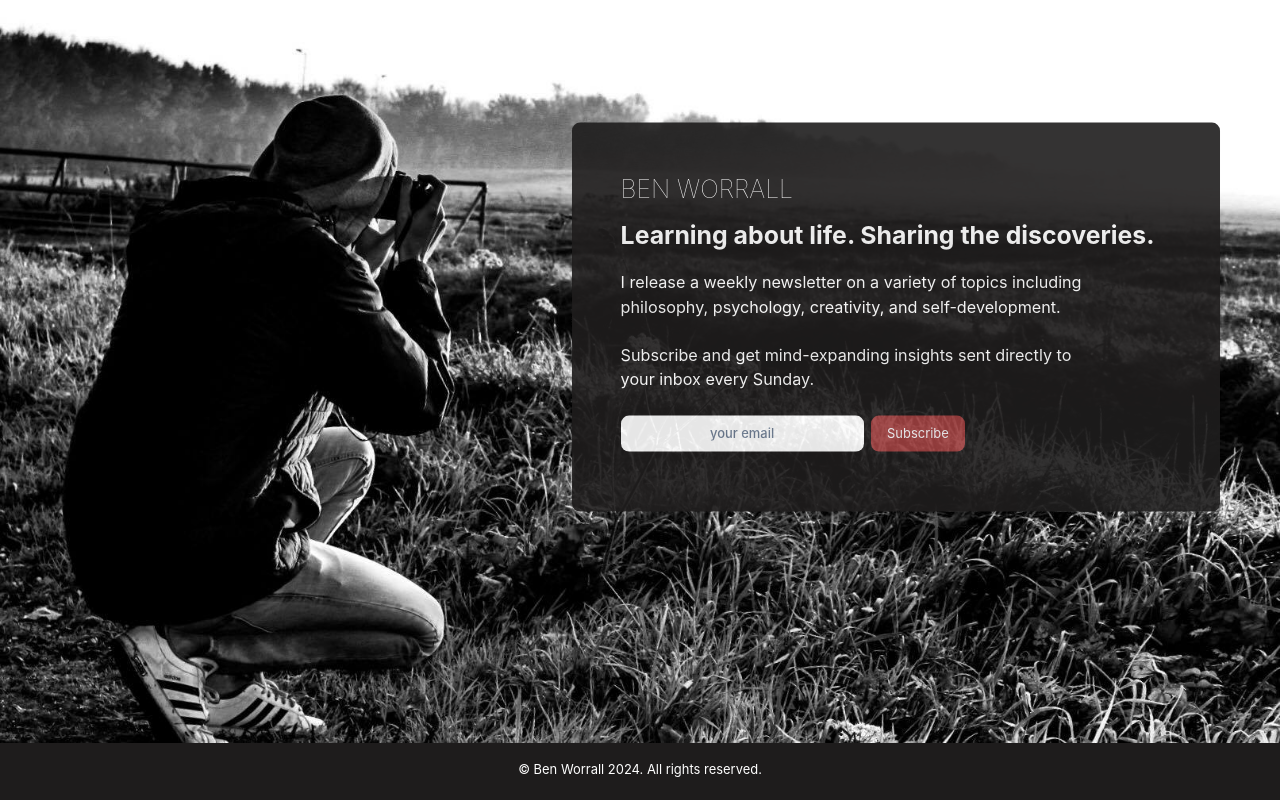
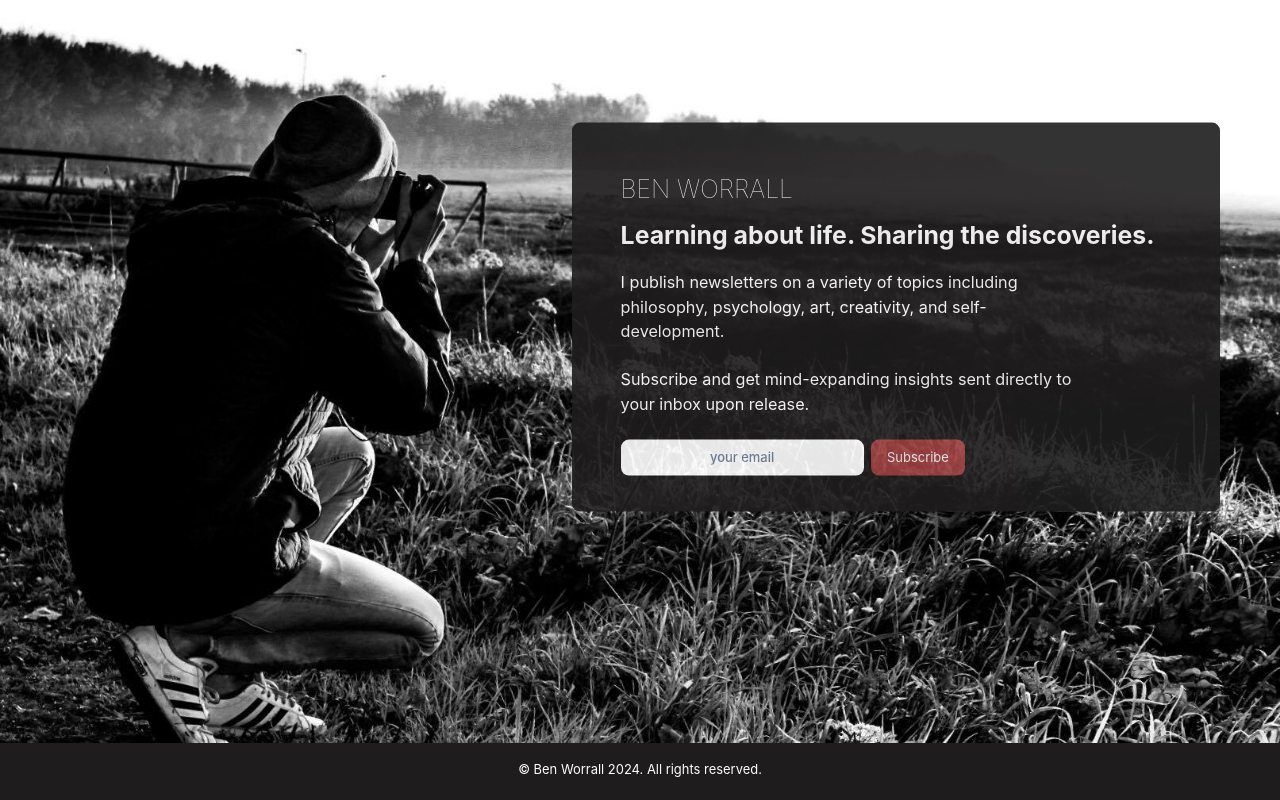
Before and after one commit to thebenworrall/benswebsite, a Next.js app: page /writing in a window 1280 px wide. Shown: the part 865-1665 px from the top of the page. Built offline with nearby package versions, Linux system fonts and the light colour scheme.

Commit message:
Ben Worrall Website v2.08

```diff
--- a/components/hero_banner.js
+++ b/components/hero_banner.js
@@ -44,8 +44,8 @@ return (
             <div className={classes.box_content}>
                    <h1 className={classes.title}> BEN WORRALL </h1>
                    <h1 className={classes.subtitle}> Learning about life. Sharing the discoveries.</h1>
-                    <p className={classes.p}> I release a weekly newsletter on a variety of topics including philosophy, psychology, creativity, and self-development.</p>
-                    <p className={classes.p}>Subscribe and get mind-expanding insights sent directly to your inbox every Sunday.</p>
+                    <p className={classes.p}> I publish newsletters on a variety of topics including philosophy, psychology, art, creativity, and self-development.</p>
+                    <p className={classes.p}>Subscribe and get mind-expanding insights sent directly to your inbox upon release.</p>
                     <form className={classes.form} onSubmit={submitHandler}>
                         <input className={classes.input} type="text" id="email" placeholder="your email" ref={emailInputRef}/>
                         <button  className={classes.button}> Subscribe </button>
--- a/components/newsletter_subscribe.module.css
+++ b/components/newsletter_subscribe.module.css
@@ -5,7 +5,7 @@
 }
 
 .container {
-    margin-top: 10px;
+    margin-top: 12px;
     margin-left: 40px;
     margin-right: 10px;
 }
@@ -19,19 +19,37 @@
   }
 
 .h1 {
+
+    /* font-style: italic; */
     font-size: 50px;
-    font-weight: 800;
+    font-weight: 500;
     margin-top: 15px;
-
+    margin-bottom: 15px;
+    position: relative;
+    display: inline-block; /* Ensures the pseudo-element aligns correctly under the text */
 }
 
+.h1::after {
+    content: ''; /* Required for the pseudo-element to show */
+    display: block; /* Makes it a block element so it can have width and height */
+    width: 100%; /* Adjust this value to control the length of the line */
+    height: 3px; /* Thickness of the underline */
+    background-color: rgba(180, 74, 74, 0.911); /* Color of the underline */
+    position: absolute;
+    left: 0%; /* Centers the line under the text. Adjust as needed based on the width */
+    bottom: -5px; /* Distance of the line from the bottom of the text */
+}
+
+
 .p {
+
     font-weight: 600;
-    font-size: 18px;
-    padding-top: 15px;
-    padding-bottom: 12px;
+    font-size: 21px;
+    padding-top: 10px;
+    padding-bottom: 0px;
     color: rgb(215, 210, 210);
     margin-right: 45px
+
 }
 
 .input {
@@ -59,13 +77,14 @@
 @media screen and ( max-width: 450px ) {
 
     .container {
-        margin-top: 25px;
+        margin-top: 18px;
         margin-left: 25px;
         margin-right: 20px;
     }
 
     .h1 {
         font-size: 35px;
+        margin-top: 0px;
     }
 
     .p{
@@ -88,13 +107,14 @@
 @media screen and ( max-width: 300px ) {
 
     .container {
-        margin-top: 20px;
+        margin-top: 15px;
         margin-left: 25px;
         margin-right: 20px;
     }
 
     .h1 {
         font-size: 35px;
+        margin-top: 0px;
     }
 
     .input {
```
Also changed, not shown: components/newsletter_subscribe.js (+5 -2 lines).
